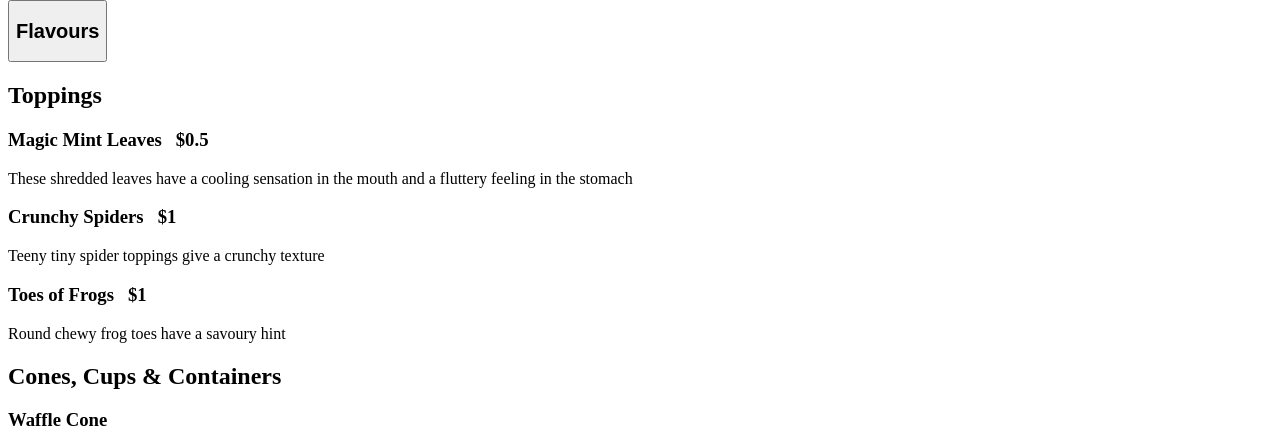
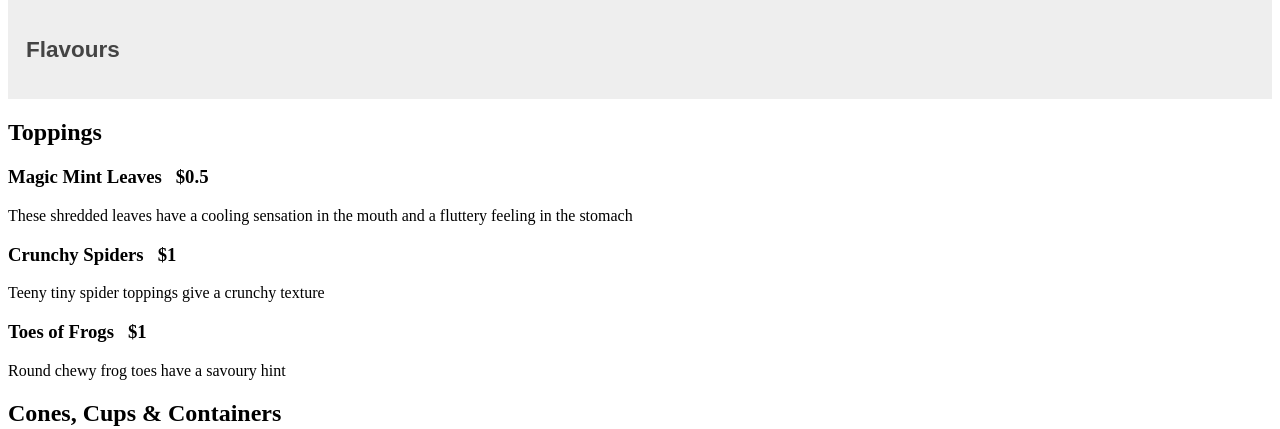
Before and after one commit to IsaacYao20036/project, a Flask app: page /our_products in a window 1280 px wide. Shown: the part 45-474 px from the top of the page. Run offline with Flask 3, Linux system fonts and the light colour scheme; data comes from the database, SQL or seed files in the repository.

Commit message:
Made progress on collapsible list in products page

```diff
--- a/static/css/style.css
+++ b/static/css/style.css
@@ -21,16 +21,25 @@ footer {
     margin-top: auto;
 }
 
-.flavours {
-    display: static;
+.collapsible {
+    background-color: #eee;
+    color: #444;
+    cursor: pointer;
+    padding: 18px;
+    width: 100%;
+    border: none;
+    text-align: left;
+    outline: none;
+    font-size: 15px;
+
 }
+.active, .collapsible:hover {
+    background-color: #ccc;
+  }
 
-.flavours-content {
+.content {
+    padding: 0 18px;
     display: none;
-    position: block;
+    overflow: hidden;
+    background-color: #f1f1f1;
 }
-
-.flavours:focus-within .flavours-content {
-    display: flex;
-    flex-direction: column;
-  }
--- /dev/null
+++ b/static/script.js
@@ -0,0 +1,16 @@
+var coll = document.getElementsByClassName("collapsible");
+var i;
+
+for (i = 0; i < coll.length; i++) {
+  coll[i].addEventListener("click", function() {
+    this.classList.toggle("active");
+    var content = this.nextElementSibling;
+    if (content.style.display === "block") {
+      content.style.display = "none";
+    } else {
+      content.style.display = "block";
+    }
+  });
+}
+
+/* Above code is from https://www.w3schools.com/howto/howto_js_collapsible.asp */
--- a/templates/layout.html
+++ b/templates/layout.html
@@ -3,6 +3,7 @@
     <head>
         <title>Willieotter's Wizard Ice-creams</title>
         <link rel = "stylesheet" href = "/static/css/style.css">
+        <script src = "/static/script.js"></script>
     </head>
     <body>
         <header>
--- a/templates/our_products.html
+++ b/templates/our_products.html
@@ -1,15 +1,13 @@
 {% extends "layout.html" %}
 {% block content %}
 
-<div class = "flavours">
-    <button><h2>Flavours</h2></button>
-
-    <div class = "flavours-content">
-        {% for item in flavours %}
-        <h3>{{ item[1] }} &nbsp; ${{ item[2] }}</h3>
-        <p>{{ item[3] }}</p>
-        {% endfor %}
-    </div>
+<button type="button" class="collapsible"><h2>Flavours</h2></button>
+<div class="content">
+    {% for item in flavours %}
+    <h3>{{ item[1] }} &nbsp; ${{ item[2] }}</h3>
+    <p>{{ item[3] }}</p>
+    {% endfor %}
+</div>
 
 </div>
 
```
